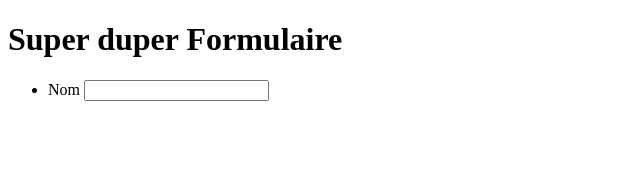
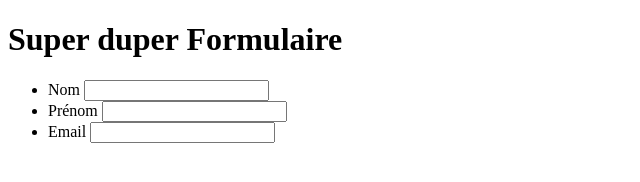
Before and after one commit to LucasAliasElvennope/Formulaire, a plain HTML site: page test.html in a window 1280 px wide. Shown: the whole page, without its empty margins (0-640 px from the left). Drawn offline with Linux system fonts and the light colour scheme.

Commit message:
feat: add first name line

```diff
--- a/test.html
+++ b/test.html
@@ -10,8 +10,17 @@
     <ul>
       <li>
         <label for="nom">Nom</label>
-        <input type="text" id="nom" name="user_name"/>
+        <input type="text" id="nom" name="user_name" required/>
       </li>
+      <li>
+        <label for="prenom">Prénom</label>
+        <input type="text" id="prénom" name="user_firstname" required/>
+      </li>
+      <li>
+        <label for="mail">Email</label>
+        <input type="email" id="mail" name="user_mail" required/>
+      </li>
+
     </ul>
   </form>
 </body>
```
